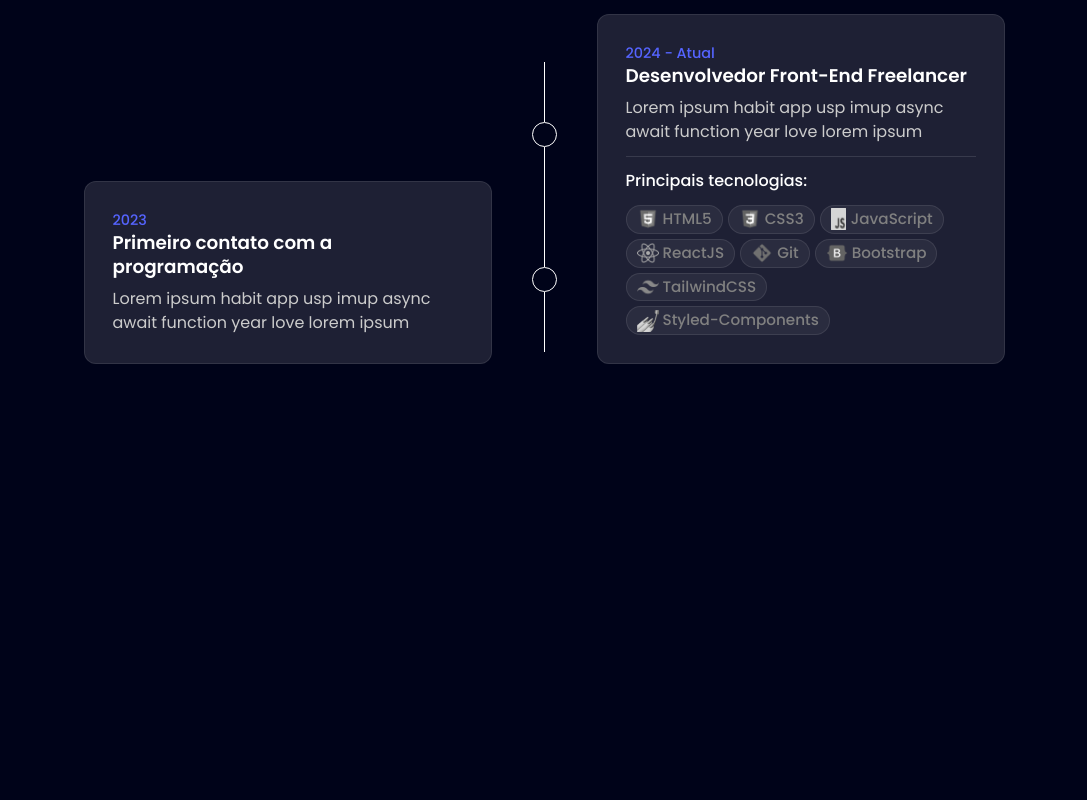
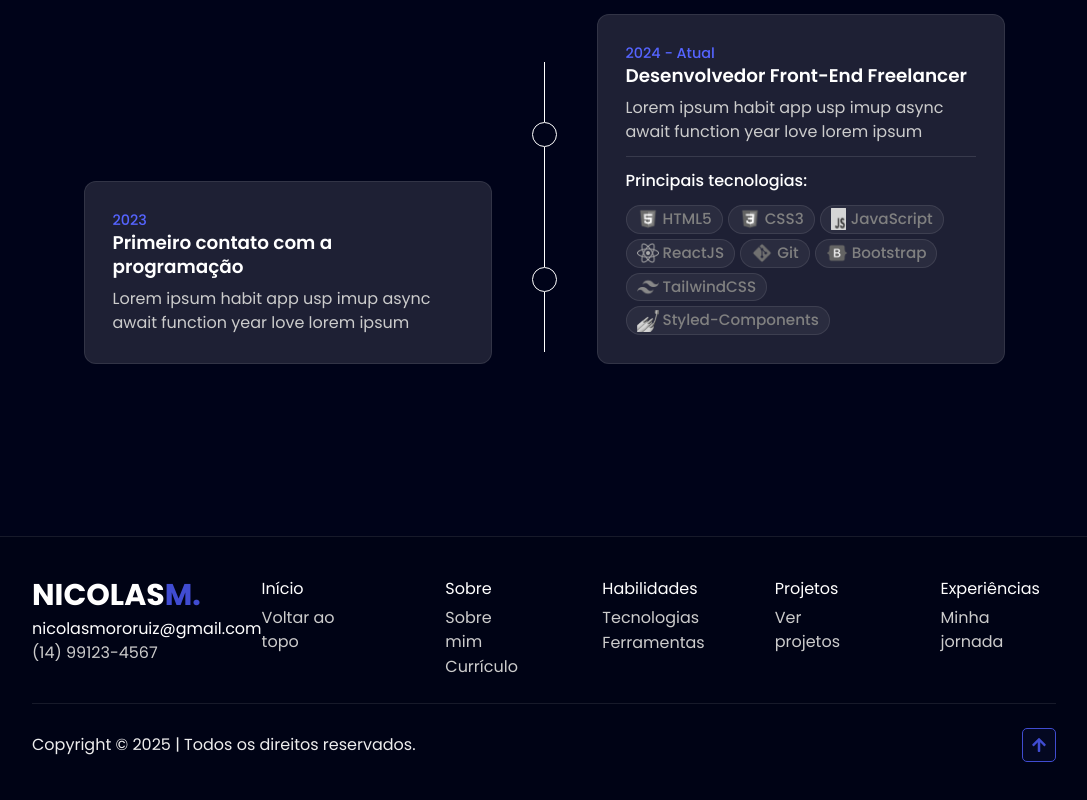
Before and after one commit to nickzmoro/Meu-Portfolio_2025, a React (Vite) app: page / in a window 1280 px wide. Shown: the part 3464-4264 px from the top of the page, without its empty margins (96-1183 px from the left). Before the commit the page ends 4000 px from the top, so only its background shows below. Built offline with nearby package versions, Linux system fonts and the light colour scheme.

Commit message:
feat: added footer with all styles

```diff
--- a/src/Home.jsx
+++ b/src/Home.jsx
@@ -339,9 +339,9 @@ function Home() {
               />
               <div className="timeline flex flex-col items-center mb-3">
                 <div className="line-smaller w-[1px] h-[60px] bg-white"></div>
-                <div className="ball w-[25px] h-[25px] border border-white rounded-full"></div>
+                <div className="ball w-[25px] h-[25px] border border-white rounded-full hover:bg-[#404cd175] transition-all ease-in-out duration-200"></div>
                 <div className="line-bigger w-[1px] h-[120px] bg-white"></div>
-                <div className="ball w-[25px] h-[25px] border border-white rounded-full"></div>
+                <div className="ball w-[25px] h-[25px] border border-white rounded-full hover:bg-[#404cd175] transition-all ease-in-out duration-200"></div>
                 <div className="line-smaller w-[1px] h-[60px] bg-white"></div>
               </div>
               <CardXp
--- /dev/null
+++ b/src/components/footer/footer.css
@@ -0,0 +1,7 @@
+.nav-container {
+  @apply flex flex-col gap-[1px];
+}
+
+.nav-link {
+  @apply text-[#ccc] hover:text-[#e7e7e7] transition-all ease-in-out duration-200;
+}
--- a/src/components/footer/footer.jsx
+++ b/src/components/footer/footer.jsx
@@ -1,5 +1,73 @@
+import { FaArrowUp } from "react-icons/fa";
+import "./footer.css";
+
 const Footer = () => {
-  return <></>;
+  return (
+    <>
+      <footer className="w-screen h-auto flex items-center justify-center border-t border-[#ffffff17] bg-[#000315]">
+        <div className="footer-container w-[80%] h-full py-10 flex flex-col gap-6">
+          <div className="flex justify-between">
+            <div>
+              <h3 href="#" className="text-3xl font-[700] uppercase mb-1">
+                Nicolas<span className="text-[#404CD1]">M.</span>
+              </h3>
+              <p>nicolasmororuiz@gmail.com</p>
+              <p className="text-[#ccc]">(14) 99123-4567</p>
+            </div>
+            <div className="flex gap-[70px]">
+              <div className="nav-container">
+                <p className="mb-1">Início</p>
+                <a href="#" className="nav-link">
+                  Voltar ao topo
+                </a>
+              </div>
+              <div className="nav-container">
+                <p className="mb-1">Sobre</p>
+                <a href="#" className="nav-link">
+                  Sobre mim
+                </a>
+                <a href="#" className="nav-link">
+                  Currículo
+                </a>
+              </div>
+              <div className="nav-container">
+                <p className="mb-1">Habilidades</p>
+                <a href="#" className="nav-link">
+                  Tecnologias
+                </a>
+                <a href="#" className="nav-link">
+                  Ferramentas
+                </a>
+              </div>
+              <div className="nav-container">
+                <p className="mb-1">Projetos</p>
+                <a href="#" className="nav-link">
+                  Ver projetos
+                </a>
+              </div>
+              <div className="nav-container">
+                <p className="mb-1">Experiências</p>
+                <a href="#" className="nav-link">
+                  Minha jornada
+                </a>
+              </div>
+            </div>
+          </div>
+          <div className="pt-6 border-t border-[#ffffff17] flex justify-between items-center">
+            <p className="text-[#eee]">
+              Copyright &copy; 2025 | Todos os direitos reservados.
+            </p>
+            <a
+              href="#"
+              className="px-2 py-2 rounded-[5px] bg-[#404cd110] border border-[#404cd1] hover:bg-[#404cd128] transition-all ease-in-out duration-200"
+            >
+              <FaArrowUp fill="#404cd1" />
+            </a>
+          </div>
+        </div>
+      </footer>
+    </>
+  );
 };
 
 export default Footer;
```
